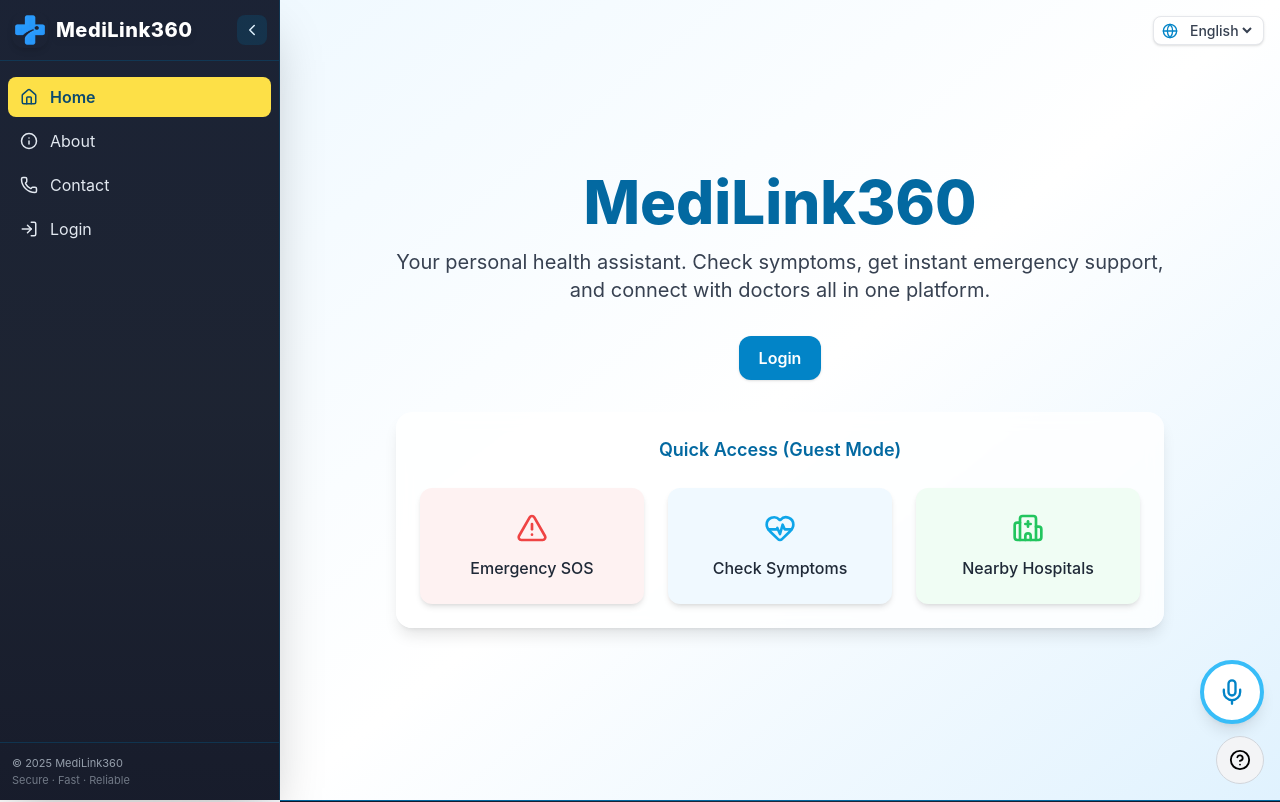
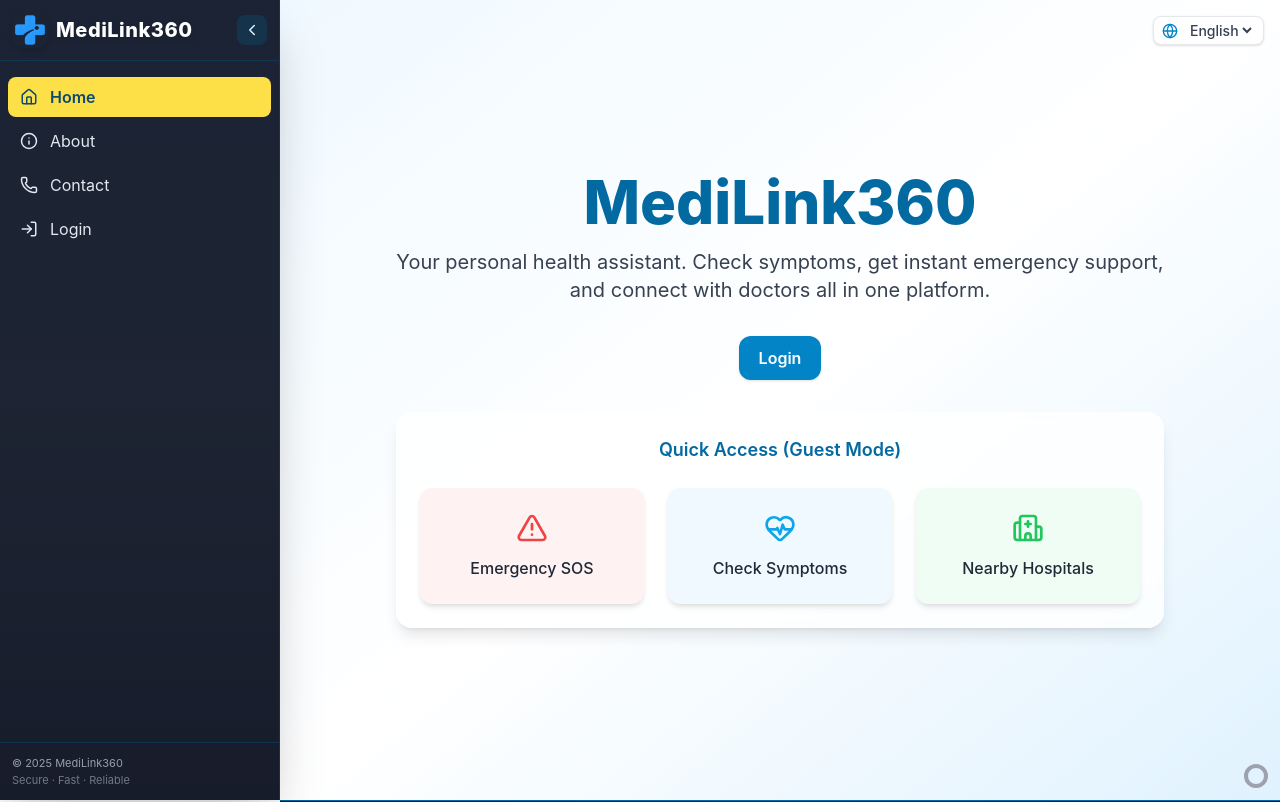
Before and after one commit to varghesegt/patient-app, a React (Vite) app: page / in a window 1280 px wide. Shown: the top 802 px of the page. Built offline with nearby package versions, Linux system fonts and the light colour scheme.

Commit message:
update: pwa and manifest setup

```diff
--- a/src/features/voice/VoiceNavigator.jsx
+++ b/src/features/voice/VoiceNavigator.jsx
@@ -1,229 +1,164 @@
 /**
- * VoiceNavigatorBlind.jsx
- * MediLink Voice Assistant for Blind Users
- * - Fully voice-operated navigation
- * - Multi-language (English, Hindi, Tamil)
- * - Reads pages aloud automatically
- * - Supports emergency SOS and accessibility feedback
+ * src/features/voice/VoiceNavigatorHandsFree.jsx
+ * 🔊 MediLink 360 – Hands-Free Voice Assistant
+ *
+ * - Auto starts listening when app opens (no button press)
+ * - Continuously listens and responds to all commands
+ * - Accessible for blind users (speaks everything)
+ * - Works for both Patients & Guests
+ * - Supports English 🇬🇧, Hindi 🇮🇳, Tamil 🇮🇳 commands
+ * - Can read page info, navigate, call SOS, read vitals, etc.
  */
 
 import React, { useEffect, useRef, useState, useMemo } from "react";
 import { useNavigate, useLocation } from "react-router-dom";
-import { Mic, MicOff, Volume2, HelpCircle } from "lucide-react";
 
-const SR =
-  typeof window !== "undefined"
-    ? window.SpeechRecognition || window.webkitSpeechRecognition
-    : null;
-const synth = typeof window !== "undefined" ? window.speechSynthesis : null;
+const SR = window.SpeechRecognition || window.webkitSpeechRecognition;
+const synth = window.speechSynthesis;
 
-const speak = (text, lang = "en-IN", rate = 1) => {
+/* ---------------------- Utility Functions ---------------------- */
+const speak = (text, rate = 1, lang = "en-IN") => {
   if (!synth) return;
   const utter = new SpeechSynthesisUtterance(text);
+  utter.rate = rate;
   utter.lang = lang;
-  utter.rate = rate;
   synth.cancel();
   synth.speak(utter);
 };
+const vibrate = (ms = 120) => navigator.vibrate && navigator.vibrate(ms);
 
-const vibrate = (ms = 100) => {
-  if (navigator.vibrate) navigator.vibrate(ms);
-};
-
-/* ------------------------------------------------------------------ */
-export default function VoiceNavigatorBlind() {
+/* ---------------------- Component ---------------------- */
+export default function VoiceNavigatorHandsFree() {
   const navigate = useNavigate();
   const location = useLocation();
-  const [supported] = useState(!!SR);
   const [listening, setListening] = useState(false);
-  const [interim, setInterim] = useState("");
-  const [finalText, setFinalText] = useState("");
   const [error, setError] = useState("");
-
   const recRef = useRef(null);
 
-  /* -------------------- Command Patterns -------------------- */
+  /* 🧠 Command definitions */
   const commands = useMemo(
     () => [
-      { key: "home", match: /(home|dashboard|main|मेन|முகப்பு)/i, action: () => navigate("/") },
-      { key: "appointments", match: /(appointment|book|अपॉइंटमेंट|மருத்துவ நேரம்)/i, action: () => navigate("/appointments") },
+      { key: "home", match: /(home|dashboard|main|முகப்பு|होम)/i, action: () => navigate("/") },
+      { key: "appointments", match: /(appointments?|booking|अपॉइंटमेंट|மருத்துவ நேரம்)/i, action: () => navigate("/appointments") },
       { key: "records", match: /(record|history|medical|इतिहास|வரலாறு)/i, action: () => navigate("/records") },
       { key: "doctors", match: /(doctor|डॉक्टर|மருத்துவர்)/i, action: () => navigate("/doctors") },
-      {
-        key: "emergency",
-        match: /(emergency|ambulance|help|sos|आपातकालीन|அவசரம்)/i,
-        action: () => {
+      { key: "emergency", match: /(emergency|sos|help|ambulance|आपातकाल|அவசரம்)/i, action: () => {
           vibrate(300);
-          speak("Emergency mode activated. Contacting nearest help...");
+          speak("Emergency mode activated. Please stay calm. Contacting nearby hospital.");
           navigate("/emergency");
         },
       },
       { key: "profile", match: /(profile|account|प्रोफाइल|சுயவிவரம்)/i, action: () => navigate("/profile") },
-      { key: "back", match: /(go back|back|पीछे|பின்னால்)/i, action: () => navigate(-1) },
-      {
-        key: "scrollDown",
-        match: /(scroll down|नीचे|கீழே)/i,
-        action: () => window.scrollBy({ top: 400, behavior: "smooth" }),
-      },
-      {
-        key: "scrollUp",
-        match: /(scroll up|ऊपर|மேலே)/i,
-        action: () => window.scrollBy({ top: -400, behavior: "smooth" }),
-      },
+      { key: "contact", match: /(contact|support|help desk|संपर्क|தொடர்பு)/i, action: () => navigate("/contact") },
+      { key: "about", match: /(about|info|जानकारी|எங்களை பற்றி)/i, action: () => navigate("/about") },
+      { key: "scrollDown", match: /(scroll down|नीचे|கீழே)/i, action: () => window.scrollBy({ top: 600, behavior: "smooth" }) },
+      { key: "scrollUp", match: /(scroll up|ऊपर|மேலே)/i, action: () => window.scrollBy({ top: -600, behavior: "smooth" }) },
       {
         key: "read",
-        match: /(read|speak|सुनाओ|படி)/i,
+        match: /(read|speak|listen|सुनाओ|படி)/i,
         action: () => {
-          const title =
-            document.querySelector("h1,h2,h3")?.textContent || "this page";
-          const text = document.body.innerText.slice(0, 300);
-          speak(`${title}. ${text}`);
+          const title = document.querySelector("h1,h2,h3")?.textContent || "this page";
+          const bodyText = document.body.innerText.slice(0, 250);
+          speak(`${title}. ${bodyText}`);
         },
-      },
-      {
-        key: "help",
-        match: /(help|commands|सहायता|உதவி)/i,
-        action: () =>
-          speak(
-            "You can say: open appointments, open emergency, read page, scroll down, or go back."
-          ),
       },
       {
         key: "logout",
         match: /(logout|sign out|लॉग आउट|வெளியேறு)/i,
         action: () => {
-          speak("You have been logged out. Stay safe!");
+          speak("You have been logged out. Stay healthy!");
           navigate("/login");
         },
       },
       {
-        key: "stop",
-        match: /(stop|रुको|நிறுத்து)/i,
-        action: () => synth.cancel(),
+        key: "help",
+        match: /(help|commands|guide|सहायता|உதவி)/i,
+        action: () => {
+          speak(
+            "You can say — open appointments, open emergency, open records, read page, scroll down, or go back."
+          );
+        },
       },
+      { key: "back", match: /(go back|back|return|पीछे|பின்னால்)/i, action: () => navigate(-1) },
+      { key: "stop", match: /(stop|रुको|நிறுத்து)/i, action: () => synth.cancel() },
     ],
     [navigate]
   );
 
-  /* -------------------- Setup Recognition -------------------- */
+  /* 🎙️ Initialize continuous speech recognition */
   useEffect(() => {
-    if (!SR) return;
+    if (!SR) {
+      setError("Voice recognition not supported in this browser.");
+      return;
+    }
     const rec = new SR();
     rec.lang = "en-IN";
-    rec.interimResults = true;
-    rec.continuous = false;
+    rec.interimResults = false;
+    rec.continuous = true;
 
-    rec.onresult = (e) => {
-      let interimTxt = "",
-        finalTxt = "";
-      for (let i = e.resultIndex; i < e.results.length; i++) {
-        const res = e.results[i];
-        if (res.isFinal) finalTxt += res[0].transcript;
-        else interimTxt += res[0].transcript;
-      }
-      setInterim(interimTxt);
-      if (finalTxt) setFinalText(finalTxt);
+    rec.onstart = () => {
+      setListening(true);
+      vibrate(60);
+    };
+    rec.onend = () => {
+      setListening(false);
+      // Restart automatically after 1s pause for hands-free use
+      setTimeout(() => {
+        try {
+          rec.start();
+        } catch {}
+      }, 1000);
     };
     rec.onerror = (e) => {
+      console.warn("SpeechRecognition error:", e.error);
       setError(e.error);
-      setListening(false);
     };
-    rec.onend = () => setListening(false);
-
+    rec.onresult = (e) => {
+      const text = e.results[e.results.length - 1][0].transcript.toLowerCase().trim();
+      handleCommand(text);
+    };
     recRef.current = rec;
+    try {
+      rec.start();
+    } catch (err) {
+      console.warn("Start error:", err);
+    }
+    return () => rec.stop();
   }, []);
 
-  /* -------------------- Start / Stop -------------------- */
-  const startListening = () => {
-    if (!recRef.current) return;
-    setInterim("");
-    setFinalText("");
-    setError("");
-    try {
-      recRef.current.start();
-      setListening(true);
-      speak("Listening… Please say a command.");
-      vibrate(100);
-    } catch (err) {
-      console.warn(err);
+  /* 🎯 Command handler */
+  const handleCommand = (text) => {
+    const cmd = commands.find((c) => c.match.test(text));
+    if (cmd) {
+      speak(`Okay, ${cmd.key}`);
+      cmd.action();
+    } else {
+      speak("Sorry, I didn't understand. Say help for available commands.");
     }
   };
 
-  const stopListening = () => {
-    try {
-      recRef.current?.stop();
-    } catch {}
-    setListening(false);
-  };
-
-  /* -------------------- Execute Commands -------------------- */
+  /* 🗣️ Announce page on route change */
   useEffect(() => {
-    const text = finalText.trim().toLowerCase();
-    if (!text) return;
-
-    const found = commands.find((c) => c.match.test(text));
-    if (found) {
-      found.action();
-      speak(`Okay, ${found.key} page`);
-    } else {
-      speak("Sorry, I didn’t understand. Say help to hear available commands.");
-    }
-  }, [finalText, commands]);
-
-  /* -------------------- Announce Page -------------------- */
-  useEffect(() => {
-    const path = location.pathname.split("/").pop() || "home";
-    const name = path.charAt(0).toUpperCase() + path.slice(1);
-    speak(`You are now on the ${name} page`);
+    const name = location.pathname.split("/").pop() || "home";
+    const spoken = name.replace("-", " ");
+    speak(`You are now on the ${spoken} page.`);
   }, [location.pathname]);
 
-  /* -------------------- UI -------------------- */
-  if (!supported)
-    return (
-      <div className="fixed bottom-4 right-4 bg-red-100 text-red-800 border border-red-300 px-3 py-2 rounded-lg text-sm">
-        Voice Assistant not supported
-      </div>
-    );
-
+  /* ---------------------- UI Feedback ---------------------- */
   return (
-    <div className="fixed bottom-4 right-4 z-50 flex flex-col items-end gap-3">
-      {listening && (
-        <div className="text-sm bg-white border border-sky-400 shadow px-3 py-2 rounded-lg animate-pulse">
-          🎙️ Listening: <span className="italic text-gray-500">{interim}</span>
+    <div className="fixed bottom-3 right-3 z-50">
+      {error ? (
+        <div className="bg-red-50 border border-red-300 text-red-700 px-3 py-2 rounded-lg text-xs">
+          Voice not supported
         </div>
+      ) : (
+        <div
+          className={`rounded-full w-6 h-6 border-4 ${
+            listening ? "border-green-500 animate-pulse" : "border-gray-400"
+          }`}
+          title={listening ? "Listening..." : "Voice ready"}
+        />
       )}
-      {error && (
-        <div className="bg-rose-50 border border-rose-300 px-3 py-2 rounded-lg text-sm text-rose-700">
-          {error}
-        </div>
-      )}
-
-      <button
-        onMouseDown={startListening}
-        onMouseUp={stopListening}
-        onTouchStart={startListening}
-        onTouchEnd={stopListening}
-        aria-label="Voice control button"
-        className={`rounded-full h-16 w-16 flex items-center justify-center shadow-lg border-4 transition-all ${
-          listening
-            ? "bg-sky-500 border-sky-700 text-white animate-pulse"
-            : "bg-white border-sky-400 text-sky-600 hover:bg-sky-50"
-        }`}
-      >
-        {listening ? <MicOff size={28} /> : <Mic size={28} />}
-      </button>
-
-      <button
-        onClick={() =>
-          speak(
-            "Say open appointments, open emergency, read page, or go back. Hold the microphone button while speaking."
-          )
-        }
-        className="rounded-full h-12 w-12 flex items-center justify-center bg-gray-100 border border-gray-300 hover:bg-gray-200"
-        aria-label="Voice help"
-      >
-        <HelpCircle size={22} />
-      </button>
     </div>
   );
 }
```
